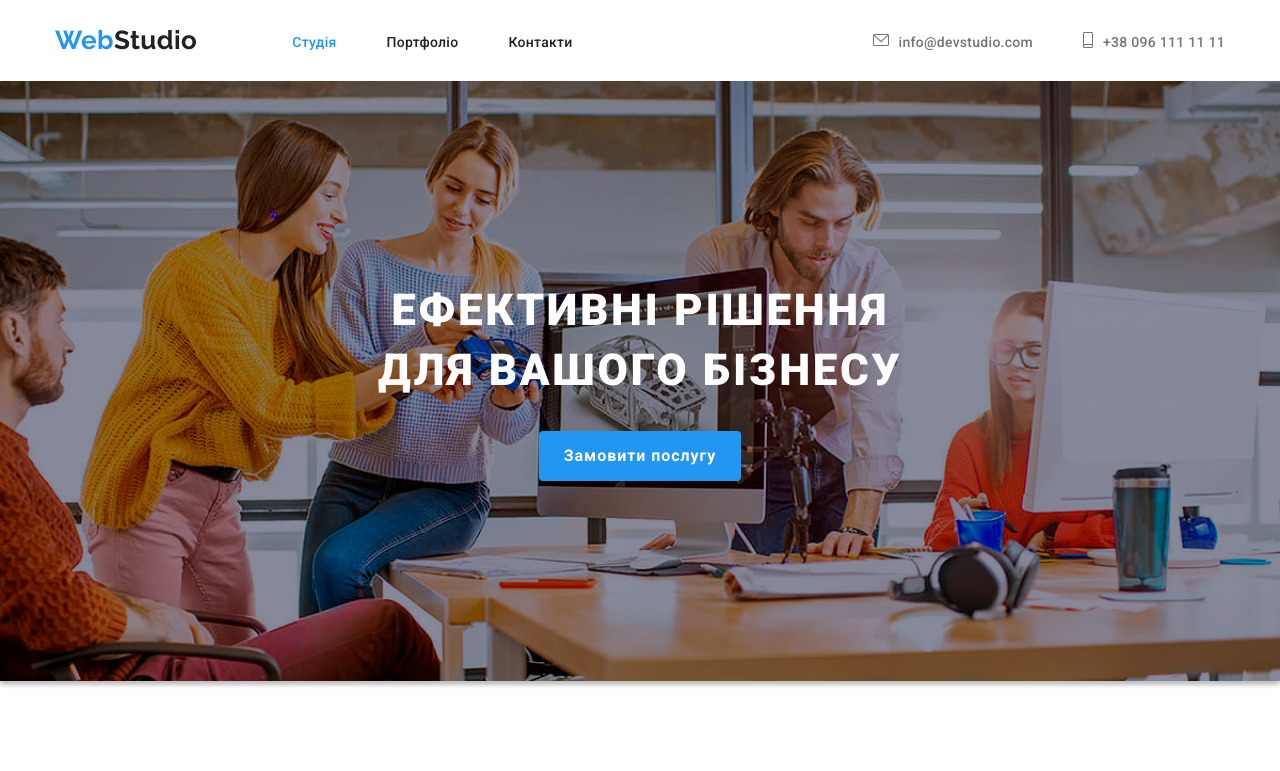
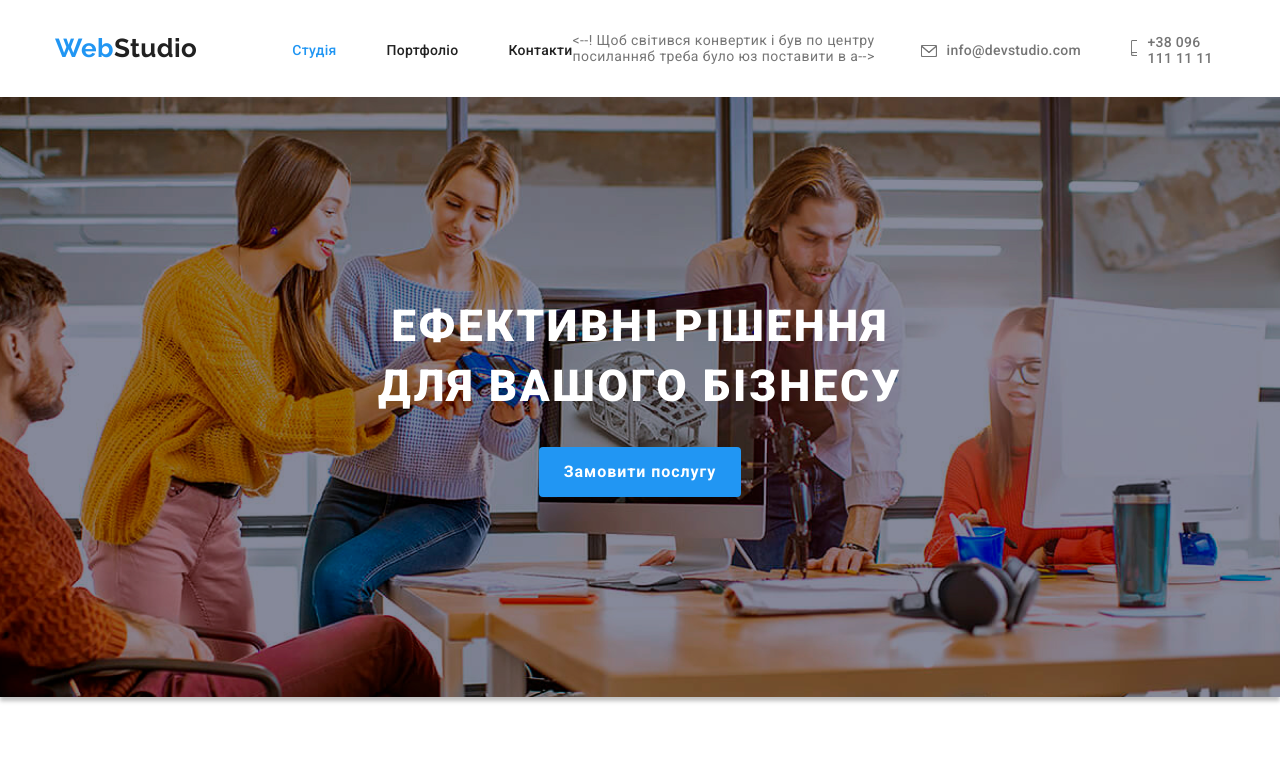
Before and after one commit to Olesia-Seleznova/goit-markup-hw-04, a plain HTML site: page index.html in a window 1280 px wide. Shown: the top 771 px of the page. Drawn offline with nearby package versions, Linux system fonts and the light colour scheme; files whose address does not match are found by name.

Commit message:
Add mail icon

```diff
--- a/css/styles.css
+++ b/css/styles.css
@@ -122,6 +122,10 @@ body {
     margin-left: 50px   ;
 }
 
+.nav-icon {
+fill: currentColor;
+}
+
 .site-nav .link {
     display: block;
     padding-top: 35px;
@@ -194,16 +198,14 @@ body {
 }
 
 .auth-nav .link {
-    display: block;
+    display: flex;
     padding-top: 35px;
     padding-bottom: 30px;
-
     align-items: center;
     font-weight: 500;
     font-size: 14px;
     line-height: 1.14;
     letter-spacing: 0.02em;
-
     color: #757575;
     text-decoration: none;
 }
--- a/index.html
+++ b/index.html
@@ -28,12 +28,11 @@
 
       <ul class="auth-nav list">
         <li class="item">
-          <div class="auth-nav-mail">
-            <svg class="auth-icon-mail" width="16px" height="12px">
-              <use href="./images/images-icons/sprite.svg.svg#envelope"></use>
-            </svg>
-              <a href="mailto:info@devstudio.com" class="link">info@devstudio.com</a>
-          </div>
+         <--! Щоб світився конвертик і був по центру посиланняб треба було юз поставити в а-->
+              <a href="mailto:info@devstudio.com" class="link"> <svg class="auth-icon-mail" width="16px" height="12px">
+                <use class="nav-icon" href="./images/images-icons/sprite.svg#icon-envelope"></use>
+              </svg>info@devstudio.com</a>
+
         </li>
 
         <li class="item">
```
Also changed, not shown: images/images-icons/sprite.svg (renamed from images/images-icons/sprite.svg.svg).
